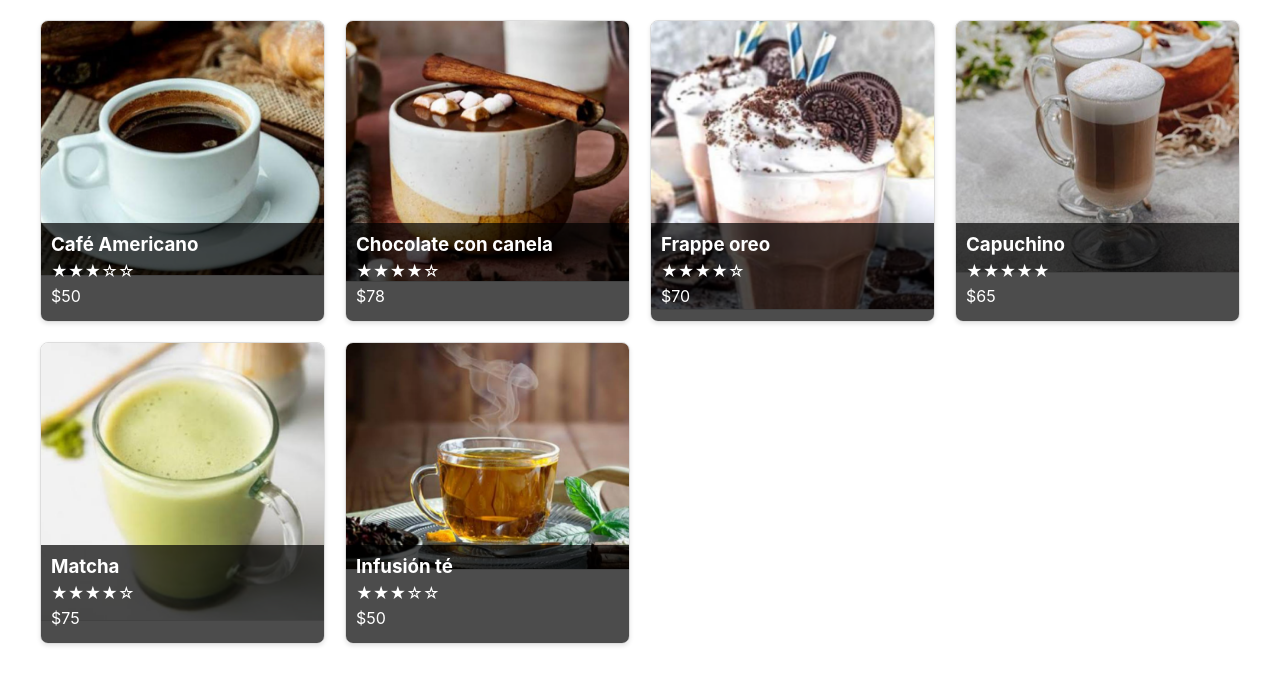
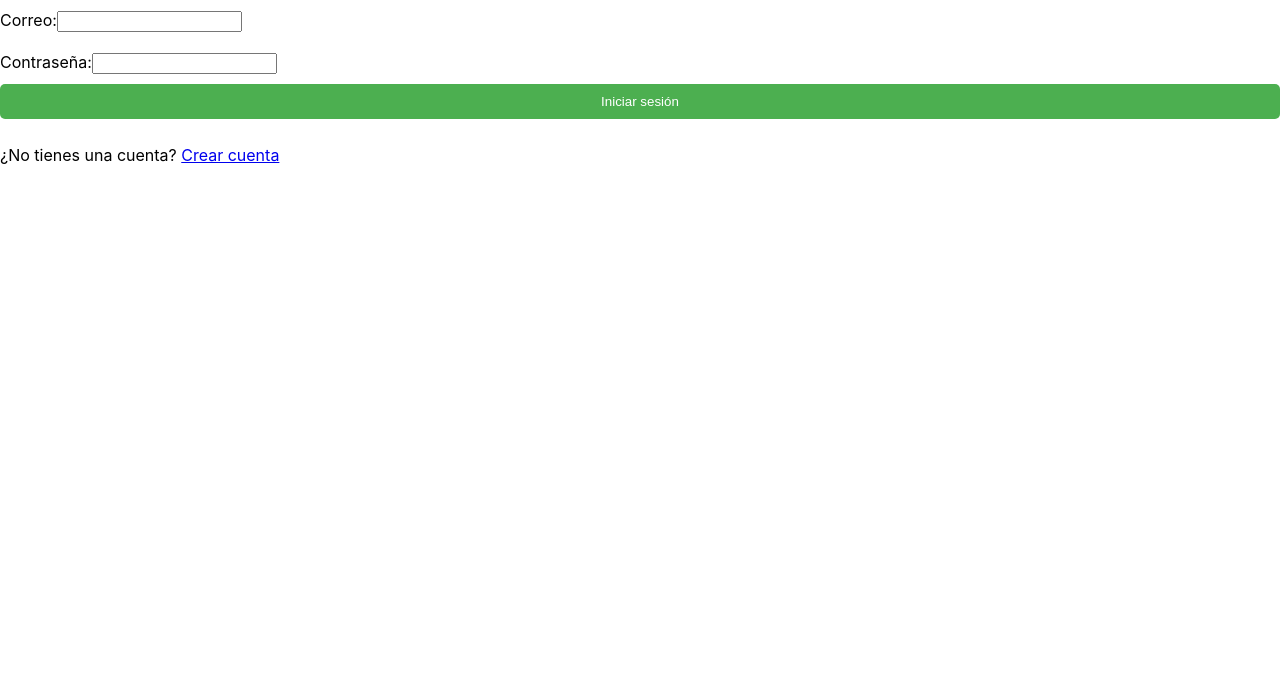
Before and after one commit to Ingenieria-Software-2023/Doble-D-o-Proyecto-Final, a React (Create React App) app: page / in a window 1280 px wide. Shown: the top 684 px of the page. Built offline with nearby package versions, Linux system fonts and the light colour scheme.

Commit message:
InicioSesion y Crear Cuenta

```diff
--- a/src/App.js
+++ b/src/App.js
@@ -3,22 +3,34 @@ import "./App.css";
 import { BebidasProvider } from "./CatalogoBebidasContext";
 import { BebidaSeleccionadaProvider } from "./BebidaSeleccionadaContext";
 import { OrdenProvider } from "./OrdenContexto";
+import { UsuarixsProvider } from "./UsuarixsContexto";
 import { BrowserRouter as Router, Routes, Route } from "react-router-dom";
 import Navbar from "./components/BarraNavegacion";
 import CatalogoBebidas from "./components/CatalogoBebidas";
 import MetodosPago from "./components/VentanaPago";
 import Retroalimentacion from "./components/VentanaRetroalimentacion";
 import PersonalizacionBebidas from "./components/PersonalizacionBebidas";
+import CrearCuenta from "./components/CrearCuenta";
+import InicioSesion from "./components/InicioSesion";
 
 function App() {
 	return (
 		<BebidasProvider>
 			<BebidaSeleccionadaProvider>
 				<OrdenProvider>
+					<UsuarixsProvider>
 						<Router>
 							<Routes>
 								<Route
 									path="/"
+									element={<InicioSesion />}
+								/>
+								<Route
+									path="/crear-cuenta"
+									element={<CrearCuenta />}
+								/>
+								<Route
+									path="/menu"
 									element={<CatalogoBebidas />}
 								/>
 								<Route
@@ -35,6 +47,7 @@ function App() {
 								/>
 							</Routes>
 						</Router>
+					</UsuarixsProvider>
 				</OrdenProvider>
 			</BebidaSeleccionadaProvider>
 		</BebidasProvider>
--- /dev/null
+++ b/src/UsuarixsContexto.jsx
@@ -0,0 +1,31 @@
+import React, { createContext, useState, useContext } from "react";
+
+const UsuarixsContexto = createContext();
+
+// Datos iniciales de ejemplo, estos normalmente vendrían de una base de datos o API
+const usuarixsIniciales = [
+	{
+		correo: "marielsgtzz@gmail.com",
+		contraseña: "123Mariel:)",
+	},
+	{
+		correo: "aslialejandra@gmail.com",
+		contraseña: "12Asli:)",
+	},
+];
+
+export const UsuarixsProvider = ({ children }) => {
+	const [usuarixs, setUsuarixs] = useState(usuarixsIniciales);
+
+	const agregarUsuarix = (nuevoUsuarix) => {
+		setUsuarixs([...usuarixs, nuevoUsuarix]);
+	};
+
+	const validarUsuarix = ({ correo, contraseña }) => {
+		return usuarixs.some((u) => u.correo === correo && u.contraseña === contraseña);
+	};
+
+	return <UsuarixsContexto.Provider value={{ agregarUsuarix, validarUsuarix }}>{children}</UsuarixsContexto.Provider>;
+};
+
+export const useUsuarixs = () => useContext(UsuarixsContexto);
--- /dev/null
+++ b/src/components/CrearCuenta.jsx
@@ -0,0 +1,39 @@
+import React, { useState } from "react";
+import { useUsuarixs } from "../UsuarixsContexto";
+import { useNavigate } from "react-router-dom";
+
+const CrearCuenta = () => {
+	const [usuarix, setUsuarix] = useState("");
+	const [contraseña, setContraseña] = useState("");
+	const { agregarUsuarix } = useUsuarixs();
+	const navigate = useNavigate();
+
+	const manejarCreacion = (e) => {
+		e.preventDefault();
+		agregarUsuarix({ usuarix, contraseña });
+		navigate("/");
+	};
+
+	return (
+		<form onSubmit={manejarCreacion}>
+			<label>
+				Usuarix:
+				<input
+					value={usuarix}
+					onChange={(e) => setUsuarix(e.target.value)}
+				/>
+			</label>
+			<label>
+				Contraseña:
+				<input
+					type="password"
+					value={contraseña}
+					onChange={(e) => setContraseña(e.target.value)}
+				/>
+			</label>
+			<button type="submit">Crear cuenta</button>
+		</form>
+	);
+};
+
+export default CrearCuenta;
--- /dev/null
+++ b/src/components/InicioSesion.jsx
@@ -0,0 +1,45 @@
+import React, { useState } from "react";
+import { useUsuarixs } from "../UsuarixsContexto";
+import { useNavigate } from "react-router-dom";
+
+const InicioSesion = () => {
+	const [correo, setCorreo] = useState("");
+	const [contraseña, setContraseña] = useState("");
+	const { validarUsuarix } = useUsuarixs();
+	const navigate = useNavigate();
+
+	const manejarInicioSesion = (e) => {
+		e.preventDefault();
+		if (validarUsuarix({ correo, contraseña })) {
+			navigate("/menu");
+		} else {
+			alert("Correo o contraseña incorrectos.");
+		}
+	};
+
+	return (
+		<form onSubmit={manejarInicioSesion}>
+			<label>
+				Correo:
+				<input
+					value={correo}
+					onChange={(e) => setCorreo(e.target.value)}
+				/>
+			</label>
+			<label>
+				Contraseña:
+				<input
+					type="password"
+					value={contraseña}
+					onChange={(e) => setContraseña(e.target.value)}
+				/>
+			</label>
+			<button type="submit">Iniciar sesión</button>
+			<p>
+				¿No tienes una cuenta? <a href="/crear-cuenta">Crear cuenta</a>
+			</p>
+		</form>
+	);
+};
+
+export default InicioSesion;
```
Also changed, not shown: src/components/CrearCuenta.css (added), src/components/InicioSesion.css (added). Lines whose indentation alone changed are shown as unchanged.
